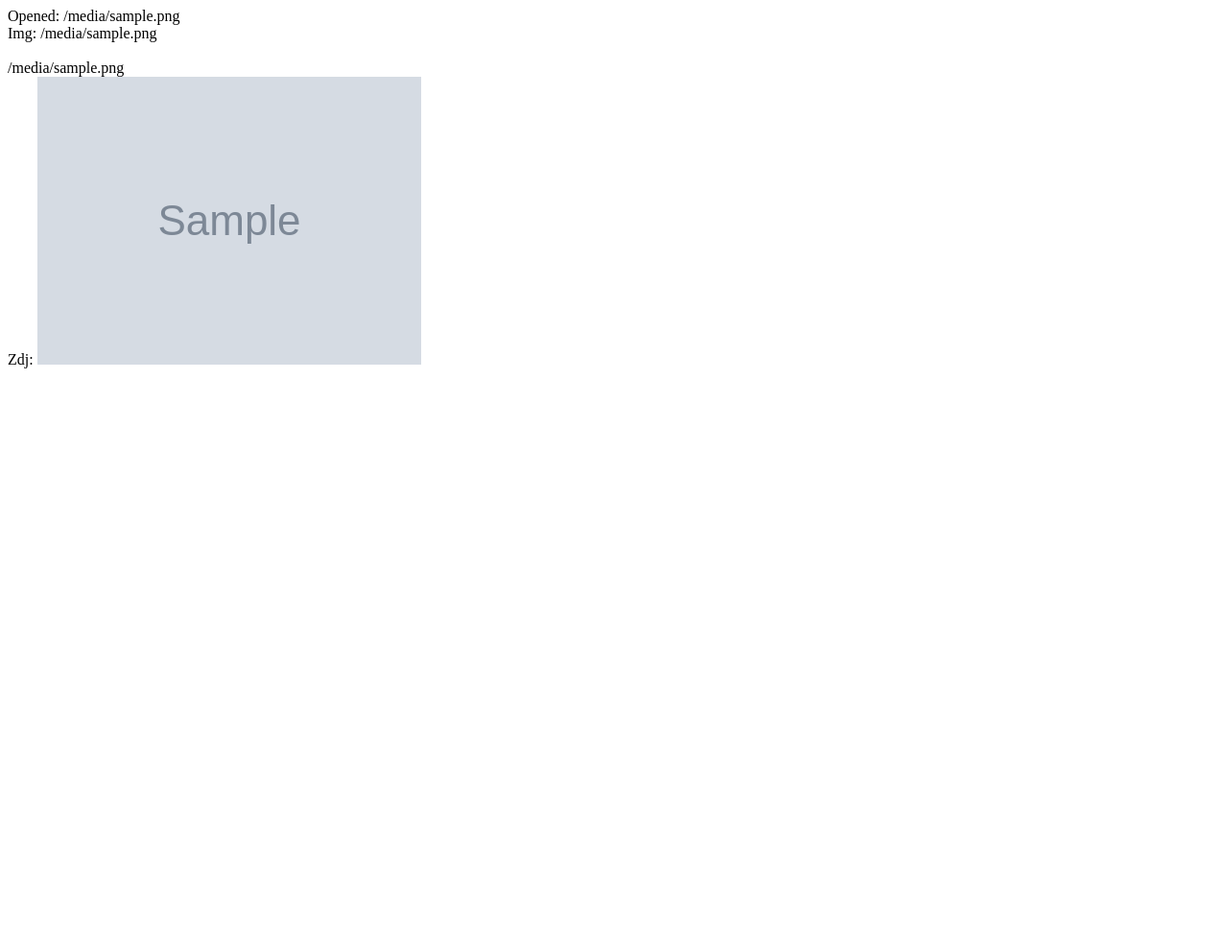
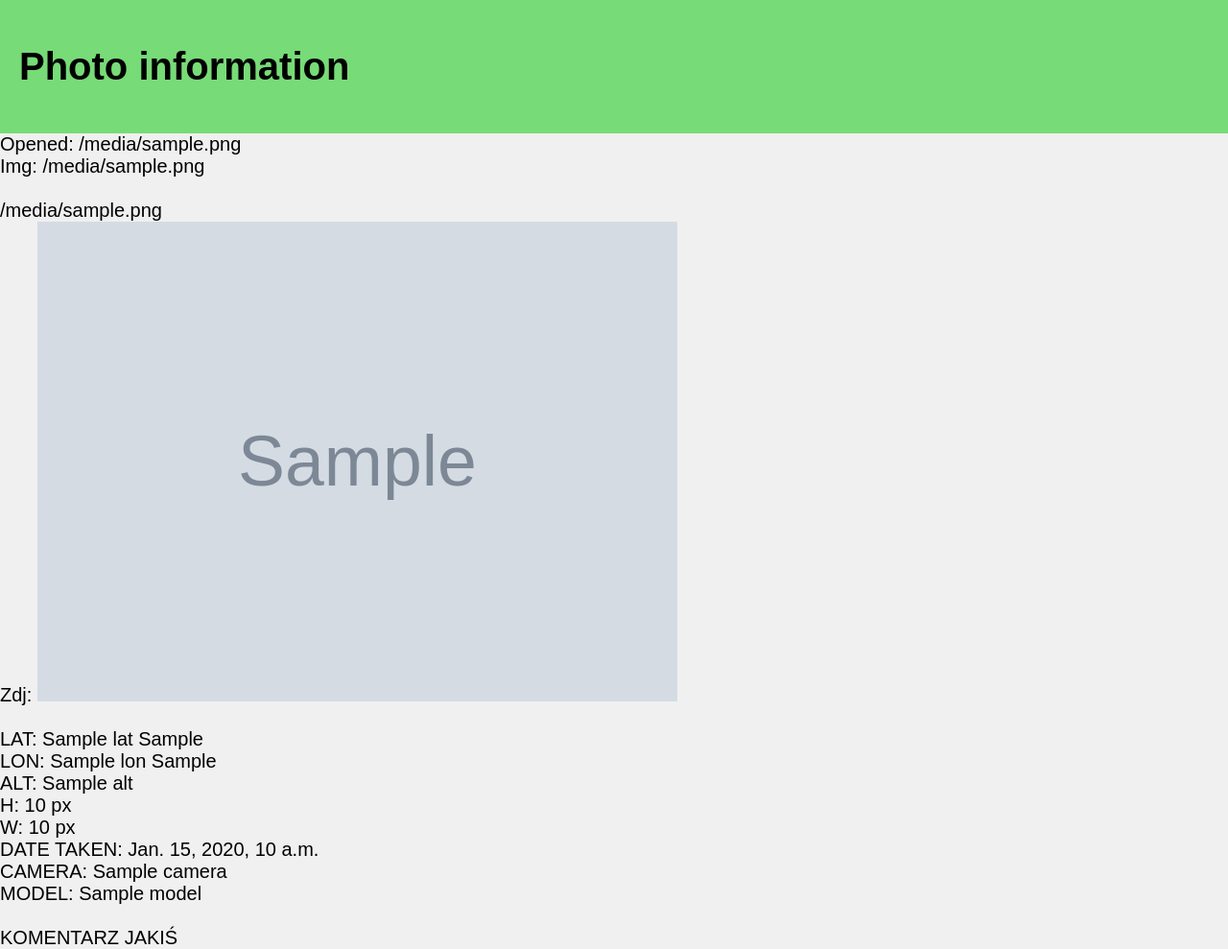
Before and after one commit to 117marta/Photo_info, a Django app: template photo/photo_app/templates/photo_app/photo-info.html in a window 1280 px wide. Shown: the whole page at 96% size. Before the commit the page ends 384 px from the top, so only its background shows below. Run offline with Django 3.2, Linux system fonts and the light colour scheme; the template is opened without the code that fills it: most values are stand-ins (such as "Sample title", 1, 10 or a date in 2020); grey boxes marked "Sample" are stand-in pictures.

Commit message:
PhotoInfoView - get exif info from photo

```diff
--- a/photo/photo_app/templates/photo_app/photo-info.html
+++ b/photo/photo_app/templates/photo_app/photo-info.html
@@ -3,8 +3,13 @@
 <head>
     <meta charset="UTF-8">
     <title>{{ img.description }}</title>
+    <link rel="stylesheet" href="/static/css/style.css">
 </head>
 <body>
+
+<header>
+    <h1>Photo information</h1>
+</header>
 
 Opened: {{ img_opened }}<br>
 Img: {{ img }}<br>
@@ -12,8 +17,22 @@ Img: {{ img }}<br>
 {{ img.photo }}<br>
 <!--Zdj: <img src="{{ MEDIA_URL }}{{ img.photo }}">-->
 <!--Zdj: <img src="/photo/media/{{ img.photo }}">-->
-Zdj: <img src="{{ img.photo.url }}">
+Zdj: <img src="{{ img.photo.url }}" alt="Photo" height="500px">
 <!--Zdj: <img src="/photo/media/img/cylinder.png/">-->
+
+<br><br>
+
+LAT: {{ lat }} {{ lat_ref }}<br>
+LON: {{ lon }} {{ lon_ref }}<br>
+ALT: {{ alt }}<br>
+H: {{ height }} px<br>
+W: {{ width }} px<br>
+DATE TAKEN: {{ date }}<br>
+CAMERA: {{ camera }}<br>
+MODEL: {{ model }}<br>
+<br>
+KOMENTARZ JAKIŚ
+
 
 </body>
 </html>
```
Also changed, not shown: photo/photo_app/views.py (+27 -0 lines).
